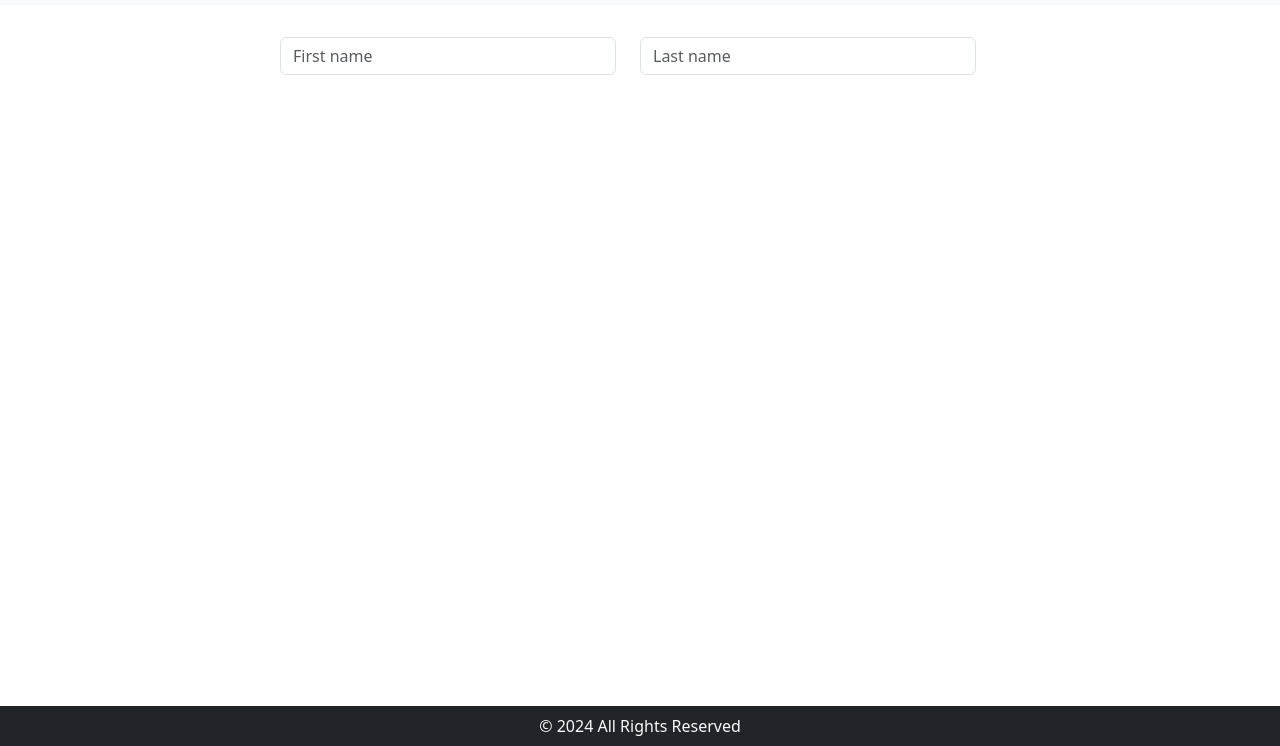
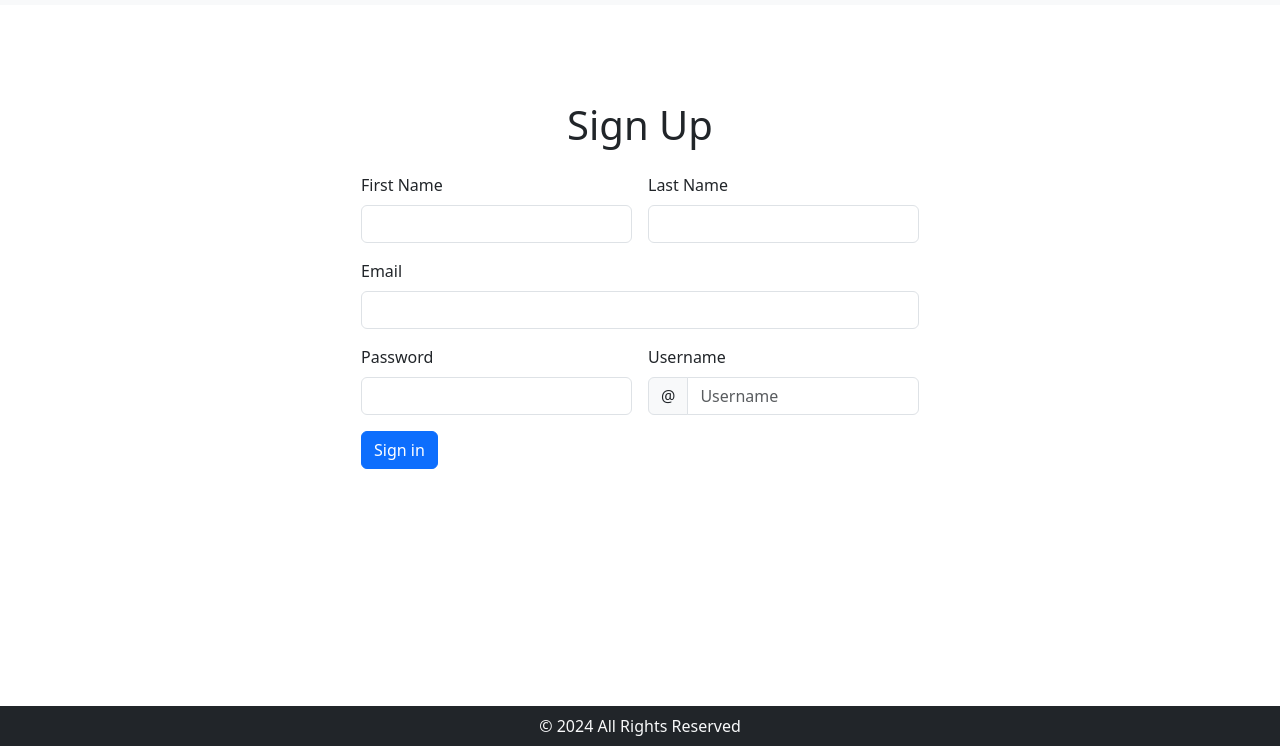
Before and after one commit to naimur-234964/wddf04-lab35hw, a plain HTML site: page signup.html in a window 1280 px wide. Shown: the part 54-800 px from the top of the page. Drawn offline with nearby package versions, Linux system fonts and the light colour scheme.

Commit message:
sign-up page completed

```diff
--- a/signup.html
+++ b/signup.html
@@ -48,23 +48,46 @@
     </nav>
     <!-- Navbar Section End -->
 
-    <!-- Best Seller Section Start -->
-    <section id="products" class="py-5">
-        <section class="products container">
+    <!-- Sign Up Section Start -->
+    <section id="sign-up" class="py-5">
+        <section class="sign-up container ">
+            <div class="col-6 offset-3 py-md-5">
+                <div class="title text-center mb-4">
+                    <h1 class="h1">Sign Up</h1>
+                </div>
+                <form class="row g-3">
+                    <div class="col-md-6">
+                        <label for="fisrtName" class="form-label">First Name</label>
+                        <input type="text" class="form-control" id="fisrtName">
+                    </div>
+                    <div class="col-md-6">
+                        <label for="lastName" class="form-label">Last Name</label>
+                        <input type="text" class="form-control" id="lastName">
+                    </div>
+                    <div class="col-12">
+                        <label for="inputEmail4" class="form-label">Email</label>
+                        <input type="email" class="form-control" id="inputEmail4">
+                    </div>
+                    <div class="col-md-6">
+                        <label for="inputPassword4" class="form-label">Password</label>
+                        <input type="password" class="form-control" id="inputPassword4">
+                    </div>
+                    <div class="col-md-6">
+                        <label for="userName" class="form-label">Username</label>
+                        <div class="input-group">
+                            <div class="input-group-text">@</div>
+                            <input type="text" class="form-control" placeholder="Username">
+                        </div>
+                    </div>
+                    <div class="col-12">
+                        <button type="submit" class="btn btn-primary">Sign in</button>
+                    </div>
+                </form>
+            </div>
 
-            <form class="row g-3 col-12 col-md-8 offset-md-2">
-                <div class="row">
-                    <div class="col">
-                      <input type="text" class="form-control" placeholder="First name" aria-label="First name">
-                    </div>
-                    <div class="col">
-                      <input type="text" class="form-control" placeholder="Last name" aria-label="Last name">
-                    </div>
-                  </div>
-            </form>
         </section>
     </section>
-    <!-- Best Seller Section End -->
+    <!-- Sign Up Section End -->
 
 
     <!-- Footer Section Start -->
```
Also changed, not shown: product-details.html (+1 -1 lines).
